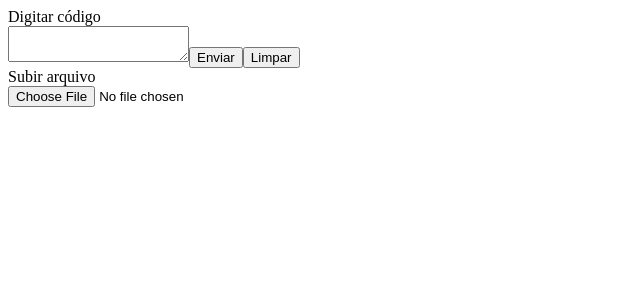
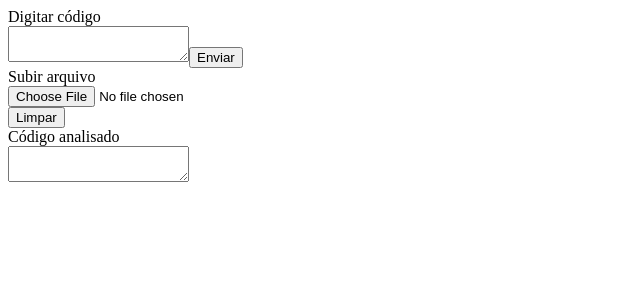
Before and after one commit to Asgator7/compiler-project, an Angular app: page / in a window 1280 px wide. Shown: the top 300 px of the page, without its empty margins (0-640 px from the left). Built offline with nearby package versions, Linux system fonts and the light colour scheme.

Commit message:
criação - local para mostrar o código formatado

```diff
--- a/src/app/app.component.html
+++ b/src/app/app.component.html
@@ -4,11 +4,16 @@
       <div class="header-title">Digitar código</div>
       <textarea formControlName="code" type="text"></textarea>
       <button type="submit">Enviar</button>
-      <button (click)="resetform()">Limpar</button>
     </div>
     <div class="all-header">
       <div class="header-title">Subir arquivo</div>
       <input formControlName="codeFile" (change)="fileChanged($event)" type="file" accept=".txt">
     </div>
   </form>
+  <button (click)="resetForm()">Limpar</button>
 </div>
+
+<div class="input-result">
+  <div class="input-result-title">Código analisado</div>
+  <textarea readonly>{{formatedCode}}</textarea>
+</div>
--- a/src/app/app.component.ts
+++ b/src/app/app.component.ts
@@ -20,6 +20,7 @@ export class AppComponent implements OnInit {
   public codeFromFile: any;
   public constraintWords = ['VOID', 'IF', 'THEN', 'ELSE', 'WHILE', 'INT', 'MAIN'];
   public identifiers: any = [];
+  public formatedCode: any;
 
   constructor() { }
 
@@ -65,7 +66,8 @@ export class AppComponent implements OnInit {
         }
         tokens[i] = this.identifyChar(element);
       }
-      console.log(tokens)
+      this.formatedCode = tokens.join(' ');
+      this.formCode.reset();
     }, 1000);
   }
 
@@ -92,7 +94,8 @@ export class AppComponent implements OnInit {
     }
   }
 
-  resetform() {
+  resetForm() {
     this.formCode.reset();
+    this.formatedCode = '';
   }
 }
```
